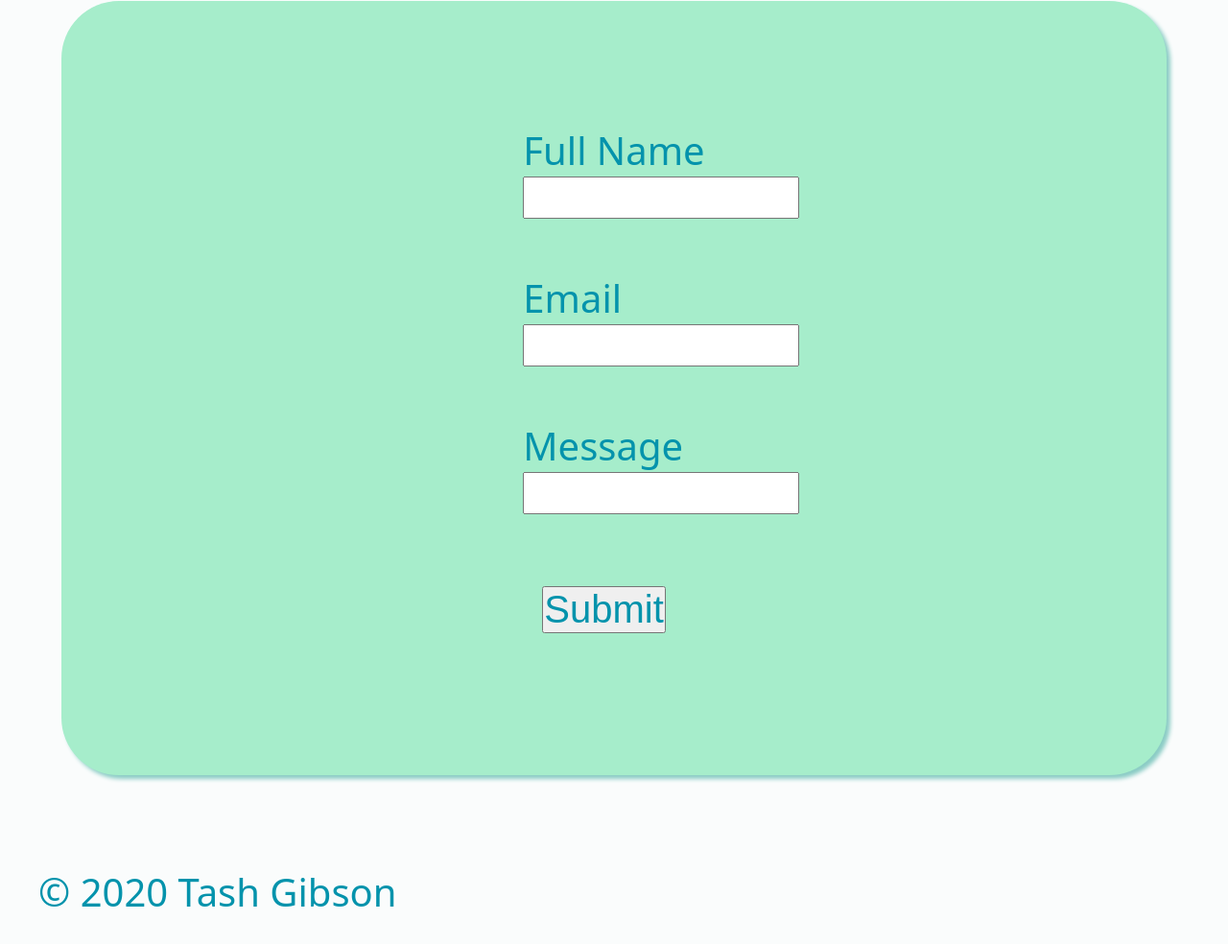
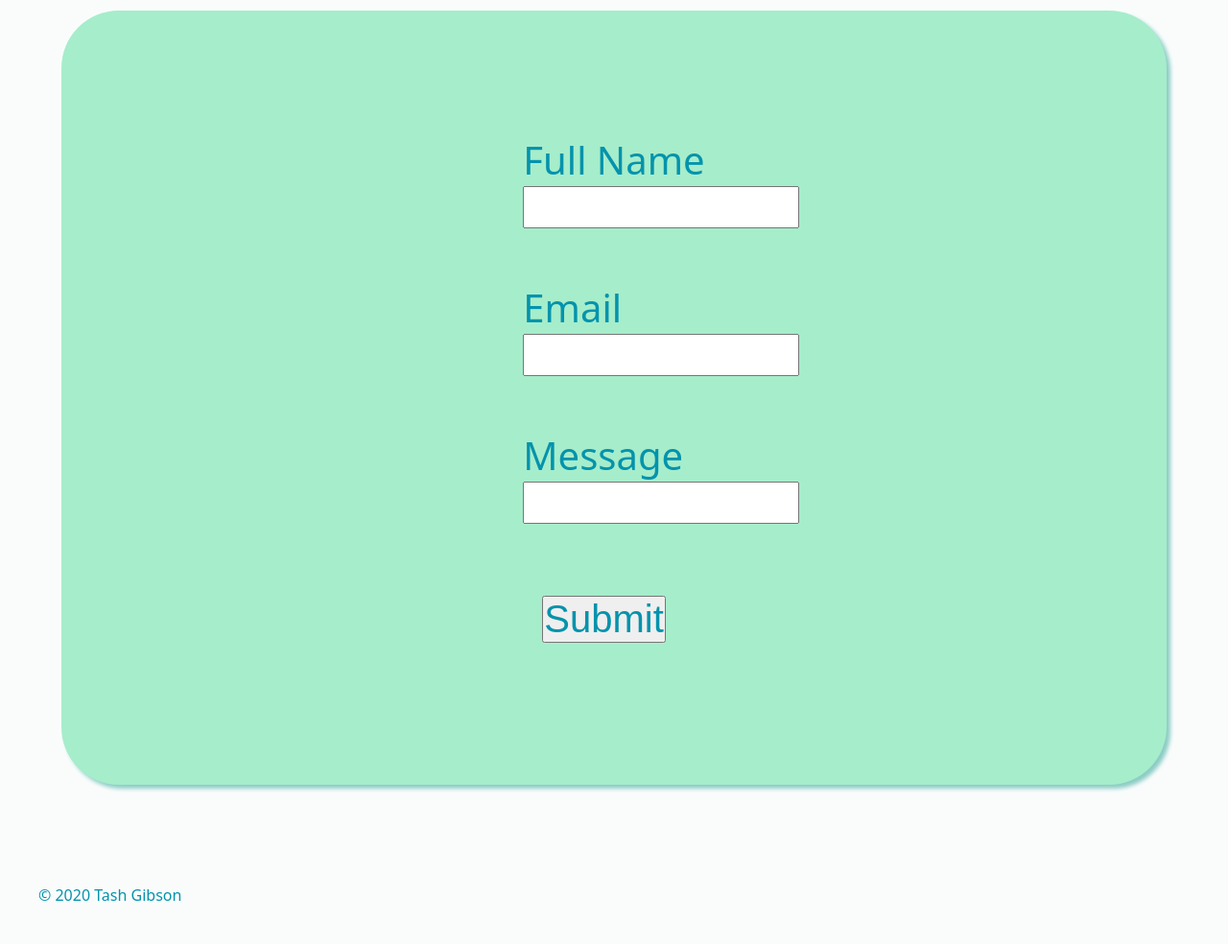
Before and after one commit to tash-tag/Portfolio, a plain HTML site: page Contact.html in a window 1280 px wide. Shown: the part 280-1264 px from the top of the page at 96% size. Drawn offline with Linux system fonts and the light colour scheme.

Commit message:
add-more

```diff
--- a/Contact.html
+++ b/Contact.html
@@ -20,6 +20,8 @@
         background-color: #fafcfc;
       }
     </style>
+    <body>
+      <div class="pagewrap">
     <header>
       <nav class="container">
         <a href="/About-Me.html">About Me</a>
@@ -30,12 +32,12 @@
     </header>
   </head>
   <meta name="viewport" content="width=device_width, initial_scale=1.0" />
-  <body>
     <br />
     <h1>Tash Gibson</h1>
     <main class="box">
+      <div class="main">
         <section class="contact">
-        <form action="">
+          <form action="https://formspree.io/f/xeqvorbp" method="POST">
             <label for="fname">Full Name</label><br />
             <input
               class="input-field"
@@ -52,7 +54,7 @@
               type="text"
               required
             /><br />
-          <label class="" for="message">Message</label><br />
+            <label for="message">Message</label><br />
             <input
               class="input-field"
               id="message"
@@ -62,7 +64,9 @@
             <button type="submit">Submit</button>
           </form>
         </section>
+      </div>
     </main>
     <footer><p>© 2020 Tash Gibson</p></footer>
+  </div>
   </body>
 </html>
--- a/css/styles.scss
+++ b/css/styles.scss
@@ -105,13 +105,15 @@ a {
  // display: flex;
 }
 
-.lnk {
-height: 200px
-}
+// .lnk {
+// height: 200px
+// }
 
 footer {
  @include borders();
  color: $primary-color;
+ display: flex;
+ flex: 0;
 }
 
 .icon {
@@ -148,8 +150,6 @@ footer {
 section {
  height: 25%;
  width: 100%;
-
-
 }
 
 .contact {
@@ -163,7 +163,6 @@ section {
   width: 150%;
   height: 3em;
   display: flex;
-
  }
 
 article {
@@ -173,23 +172,24 @@ article {
  justify-content: center;
 }
 
-// label {
-//  font-size: 40px;
-// }
+.pagewrap {
+ display: flex;
+ flex-direction: column;
+}
+
+.main {
+ display: flex;
+ flex-grow: 1;
+}
 
 
-
-
-// @media only screen and (min-width: 601px) {
-//   p {
-//    font-size : 18px;
-//   }
-//  }
-//  @media only screen and (min-width: 769px) {
-//   p {
-//    font-size: 16px;
-//   }
-//   // h1{
-//   //  font-size: 40px;
-//   // }
-//  }
+@media only screen and (min-width: 601px) {
+  p {
+   font-size : 2em;
+  }
+ }
+ @media only screen and (min-width: 769px) {
+  p {
+   font-size: 1em;
+  }
+ }
```
Also changed, not shown: Blog.html (+5 -1 lines), index.html (+2 -0 lines), css/styles.css, 1 other file. Lines whose indentation alone changed are shown as unchanged.
